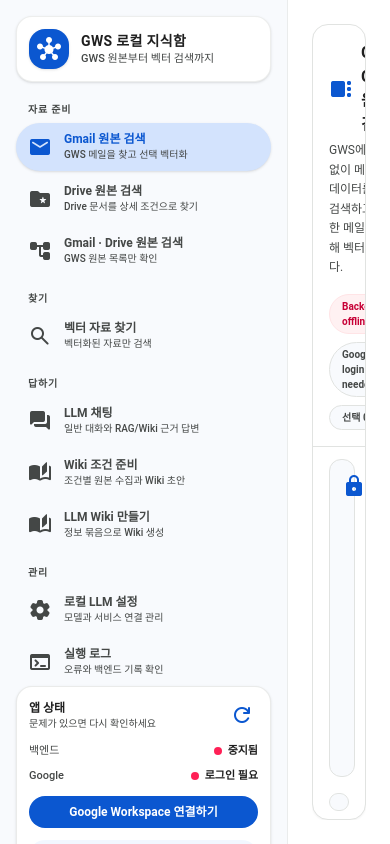
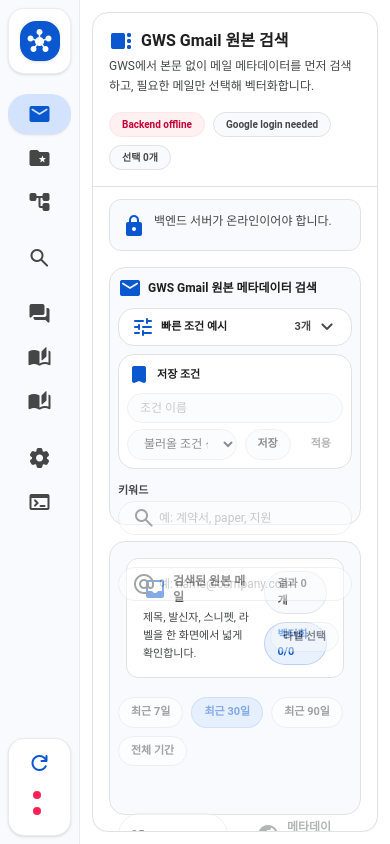
Before and after one commit to runefor/local-llm-gws, a React (Vite) app: page / in a window 390 px wide. Built offline with nearby package versions, Linux system fonts and the light colour scheme; the HTML template or start-up script is replaced by a standard one.

Commit message:
Make the desktop shell adapt to narrow windows
Ultraworked with [Sisyphus](https://github.com/code-yeongyu/oh-my-openagent)

Co-authored-by: Sisyphus <clio-agent@sisyphuslabs.ai>

```diff
--- a/src/App.tsx
+++ b/src/App.tsx
@@ -41,7 +41,7 @@
           {/* 프리미엄 로더 애니메이션 */}
           <div className="relative w-14 h-14">
             <div className="absolute inset-0 rounded-full border-4 border-slate-800"></div>
-            <div className="absolute inset-0 rounded-full border-4 border-indigo-500 border-t-transparent animate-spin"></div>
+            <div className="absolute inset-0 rounded-full border-4 border-primary border-t-transparent animate-spin"></div>
           </div>
           <div className="text-center">
             <h1 className="text-base font-bold tracking-tight text-white mb-1.5">Local LLM GWS Integrator</h1>
--- a/src/layouts/DesktopLayout.tsx
+++ b/src/layouts/DesktopLayout.tsx
@@ -56,14 +56,14 @@
       {/* 메인 윈도우 레이아웃 */}
       <div className="flex-1 flex overflow-hidden">
 
-        <aside className="w-72 bg-surface border-r border-surface-variant/60 flex flex-col justify-between p-4 select-none">
-          <div className="space-y-5">
+        <aside className="w-20 lg:w-72 bg-surface border-r border-surface-variant/60 flex flex-col p-2 lg:p-4 select-none">
+          <div className="flex-shrink-0 space-y-5">
             {/* 앱 로고/제목 */}
-            <div className="flex items-center space-x-3 rounded-2xl bg-background px-3 py-3 border border-surface-variant/60 shadow-sm">
-              <div className="w-10 h-10 rounded-2xl bg-primary flex items-center justify-center text-white shadow-sm">
+            <div className="flex items-center justify-center lg:justify-start lg:space-x-3 rounded-2xl bg-background px-2 lg:px-3 py-3 border border-surface-variant/60 shadow-sm">
+              <div className="w-10 h-10 rounded-2xl bg-primary flex shrink-0 items-center justify-center text-white shadow-sm">
                 <span className="material-symbols-rounded text-lg">hub</span>
               </div>
-              <div className="min-w-0">
+              <div className="hidden min-w-0 lg:block">
                 <h1 className="text-sm font-semibold tracking-wide text-text-primary truncate">
                   GWS 로컬 지식함
                 </h1>
@@ -74,10 +74,12 @@
             </div>
 
             {/* 네비게이션 메뉴 */}
-            <nav className="space-y-4" aria-label="주요 작업 메뉴">
+          </div>
+
+          <nav className="mt-5 min-h-0 flex-1 space-y-4 overflow-y-auto pr-0 lg:pr-1" aria-label="주요 작업 메뉴">
               {menuSections.map((section) => (
                 <div key={section.title} className="space-y-1.5">
-                  <p className="px-3 text-[10px] font-semibold tracking-[0.08em] text-text-secondary">
+                  <p className="hidden px-3 text-[10px] font-semibold tracking-[0.08em] text-text-secondary lg:block">
                     {section.title}
                   </p>
                   <div className="space-y-1">
@@ -90,7 +92,8 @@
                           type="button"
                           onClick={() => setActiveMenu(item.id)}
                           aria-current={isActive ? "page" : undefined}
-                          className={`w-full flex items-center space-x-3 px-3 py-2 rounded-full text-left transition-all cursor-pointer focus-visible:outline focus-visible:outline-2 focus-visible:outline-offset-2 focus-visible:outline-primary ${
+                          title={item.label}
+                          className={`w-full flex items-center justify-center lg:justify-start lg:space-x-3 px-3 py-2 rounded-full text-left transition-all cursor-pointer focus-visible:outline focus-visible:outline-2 focus-visible:outline-offset-2 focus-visible:outline-primary ${
                             isActive
                               ? "bg-primary-container text-primary shadow-sm"
                               : "text-text-secondary hover:bg-primary-container/40 hover:text-text-primary"
@@ -99,7 +102,7 @@
                           <span className={`material-symbols-rounded text-[20px] ${isActive ? "text-primary" : "text-text-secondary"}`}>
                             {item.icon}
                           </span>
-                          <span className="min-w-0 flex-1">
+                          <span className="hidden min-w-0 flex-1 lg:block">
                             <span className="block text-xs font-semibold truncate">{item.label}</span>
                             <span className="block text-[10px] font-medium leading-4 text-text-secondary truncate">
                               {item.description}
@@ -112,11 +115,10 @@
                 </div>
               ))}
             </nav>
-          </div>
 
-          <div className="rounded-2xl bg-background border border-surface-variant/70 p-3 space-y-3 shadow-sm">
+          <div className="mt-3 flex-shrink-0 rounded-2xl bg-background border border-surface-variant/70 p-2 lg:p-3 space-y-3 shadow-sm">
             <div className="flex items-center justify-between">
-              <div>
+              <div className="hidden lg:block">
                 <p className="text-xs font-semibold text-text-primary">앱 상태</p>
                 <p className="text-[10px] text-text-secondary">문제가 있으면 다시 확인하세요</p>
               </div>
@@ -126,7 +128,7 @@
                   checkBackend();
                   checkGwsAuth();
                 }}
-                className="h-8 w-8 rounded-full text-primary hover:bg-primary-container/50 transition-colors flex items-center justify-center cursor-pointer focus-visible:outline focus-visible:outline-2 focus-visible:outline-offset-2 focus-visible:outline-primary"
+                className="mx-auto h-8 w-8 rounded-full text-primary hover:bg-primary-container/50 transition-colors flex items-center justify-center cursor-pointer focus-visible:outline focus-visible:outline-2 focus-visible:outline-offset-2 focus-visible:outline-primary lg:mx-0"
                 title="전체 상태 다시 확인"
               >
                 <span className="material-symbols-rounded text-base">refresh</span>
@@ -134,18 +136,18 @@
             </div>
 
             <div className="space-y-2">
-              <div className="flex items-center justify-between text-[11px]">
-                <span className="font-medium text-text-secondary">백엔드</span>
+              <div className="flex items-center justify-center lg:justify-between text-[11px]">
+                <span className="hidden font-medium text-text-secondary lg:inline">백엔드</span>
                 <span className="font-semibold text-text-primary flex items-center">
                   <span className={`w-2 h-2 rounded-full ${backendStatusClass} mr-1.5`}></span>
-                  {backendStatusLabel}
+                  <span className="hidden lg:inline">{backendStatusLabel}</span>
                 </span>
               </div>
-              <div className="flex items-center justify-between text-[11px]">
-                <span className="font-medium text-text-secondary">Google</span>
+              <div className="flex items-center justify-center lg:justify-between text-[11px]">
+                <span className="hidden font-medium text-text-secondary lg:inline">Google</span>
                 <span className="font-semibold text-text-primary flex items-center">
                   <span className={`w-2 h-2 rounded-full ${googleStatusClass} mr-1.5`}></span>
-                  {googleStatusLabel}
+                  <span className="hidden lg:inline">{googleStatusLabel}</span>
                 </span>
               </div>
             </div>
@@ -154,14 +156,14 @@
               <button
                 type="button"
                 onClick={triggerGoogleLogin}
-                className="w-full rounded-full bg-primary px-3 py-2 text-xs font-semibold text-white hover:bg-primary/95 active:scale-[0.98] transition-all cursor-pointer focus-visible:outline focus-visible:outline-2 focus-visible:outline-offset-2 focus-visible:outline-primary"
+                className="hidden w-full rounded-full bg-primary px-3 py-2 text-xs font-semibold text-white hover:bg-primary/95 active:scale-[0.98] transition-all cursor-pointer focus-visible:outline focus-visible:outline-2 focus-visible:outline-offset-2 focus-visible:outline-primary lg:block"
               >
                 Google Workspace 연결하기
               </button>
             )}
 
             {backendStatus === "offline" && (
-              <div className="rounded-2xl bg-primary-container/30 px-3 py-2 text-[10px] leading-4 text-text-secondary">
+              <div className="hidden rounded-2xl bg-primary-container/30 px-3 py-2 text-[10px] leading-4 text-text-secondary lg:block">
                 백엔드가 꺼져 있으면 원본 조회와 벡터 검색이 제한됩니다.
                 <button
                   type="button"
@@ -176,7 +178,7 @@
         </aside>
 
         {/* 데스크탑 메인 콘텐츠 패널 (스크롤 제어) */}
-        <main className="flex-1 bg-background flex flex-col overflow-hidden p-6 relative">
+        <main className="min-w-0 flex-1 bg-background flex flex-col overflow-hidden p-3 md:p-4 lg:p-6 relative">
 
           {activeMenu === "hybrid" && (
             <div className="h-full min-h-0 overflow-hidden">
```
